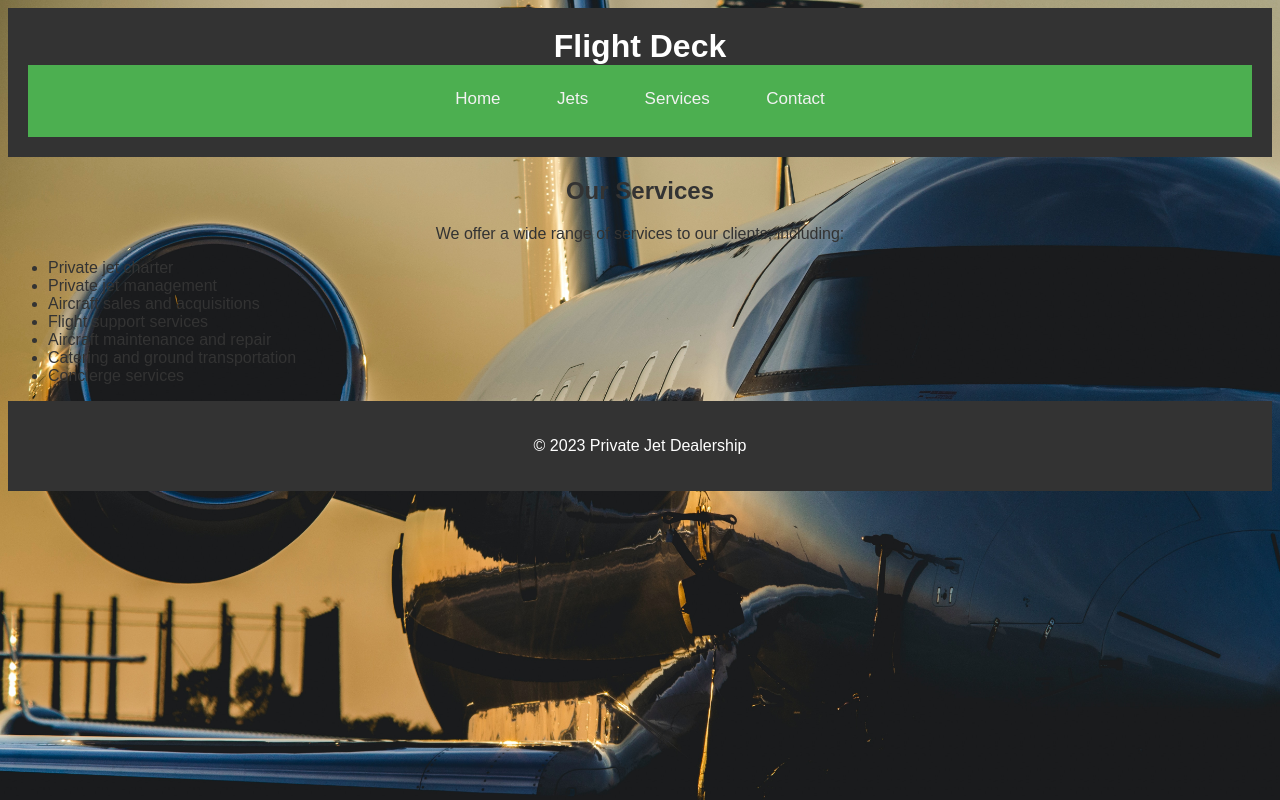
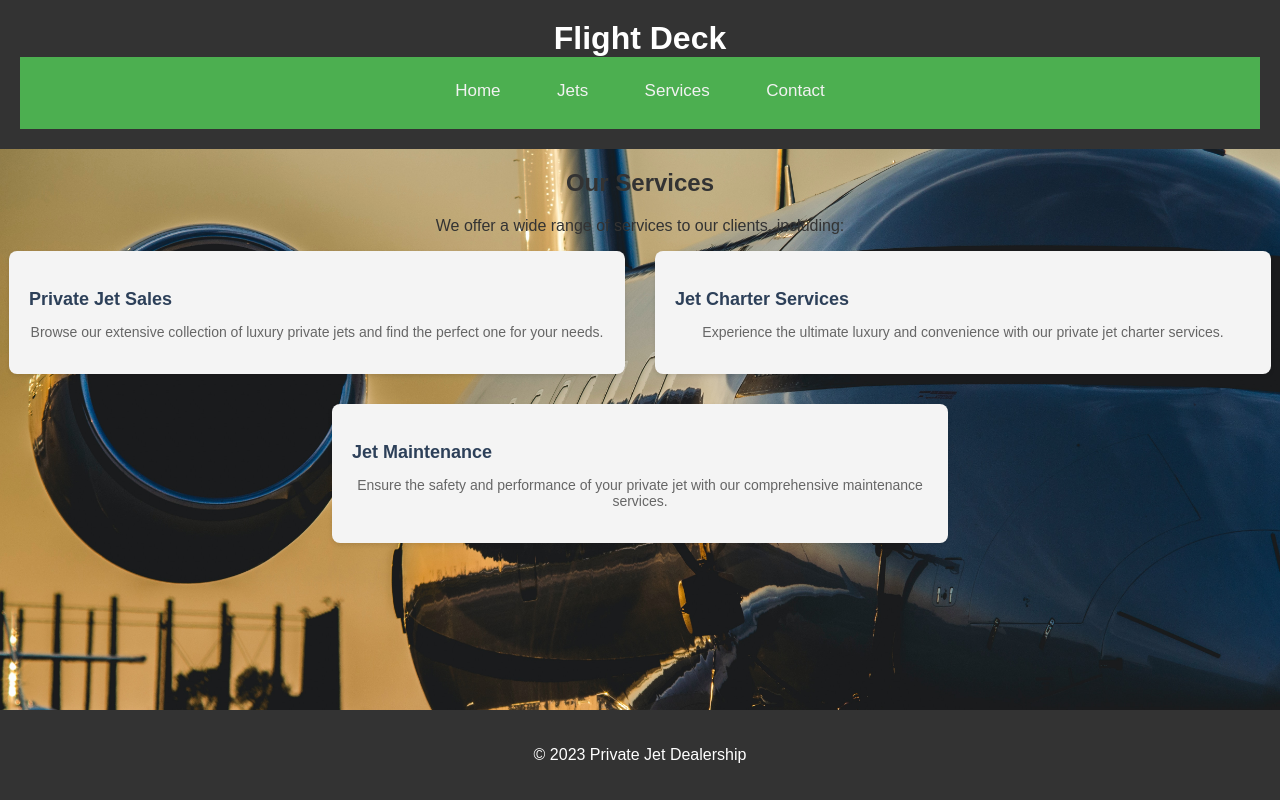
Before and after one commit to RiwajSinghChaudhary/project, a Flask app: page /services in a window 1280 px wide. Run offline with Flask 3, Linux system fonts and the light colour scheme.

Commit message:
Add files via upload

```diff
--- a/Website/Templates/3rd.html
+++ b/Website/Templates/3rd.html
@@ -21,18 +21,10 @@
 	<section class="services">
 		<h1>Our Services</h1>
 		<p>We offer a wide range of services to our clients, including:</p>
-
-		<ul>
-			<li>Private jet charter</li>
-			<li>Private jet management</li>
-			<li>Aircraft sales and acquisitions</li>
-			<li>Flight support services</li>
-			<li>Aircraft maintenance and repair</li>
-			<li>Catering and ground transportation</li>
-			<li>Concierge services</li>
-		</ul>
+		<div id="services-container"></div>
 	</section>
 </body>
+<script src="services.js"></script>
 <footer>
 	<div class="container">
 		<p>&copy; 2023 Private Jet Dealership</p>
--- a/Website/Templates/4th.html
+++ b/Website/Templates/4th.html
@@ -19,7 +19,7 @@
 		</div>
 	</header>
 	<section class="contact">
-		<h2>Contact Us</h2>
+		<h1>Contact Us</h1>
 		<form method="post" action="submit_form.py">
 			<label for="name">Name:</label>
 			<input type="text" id="name" name="name" required>
--- /dev/null
+++ b/Website/Templates/services.js
@@ -0,0 +1,21 @@
+const servicesContainer = document.getElementById("services-container");
+
+fetch("services.json")
+  .then(response => response.json())
+  .then(data => {
+    data.services.forEach(service => {
+      const serviceElement = document.createElement("div");
+      serviceElement.classList.add("service");
+
+      serviceElement.innerHTML = `
+        <i class="fa ${service.icon}"></i>
+        <h3>${service.title}</h3>
+        <p>${service.description}</p>
+      `;
+
+      servicesContainer.appendChild(serviceElement);
+    });
+  })
+  .catch(error => {
+    console.error("Error fetching services data:", error);
+  });
--- /dev/null
+++ b/Website/Templates/services.json
@@ -0,0 +1,22 @@
+{
+  "services": [
+    {
+      "id": 1,
+      "title": "Private Jet Sales",
+      "description": "Browse our extensive collection of luxury private jets and find the perfect one for your needs.",
+      "icon": "fa-plane"
+    },
+    {
+      "id": 2,
+      "title": "Jet Charter Services",
+      "description": "Experience the ultimate luxury and convenience with our private jet charter services.",
+      "icon": "fa-calendar-alt"
+    },
+    {
+      "id": 3,
+      "title": "Jet Maintenance",
+      "description": "Ensure the safety and performance of your private jet with our comprehensive maintenance services.",
+      "icon": "fa-tools"
+    }
+  ]
+}
--- a/Website/Templates/style.css
+++ b/Website/Templates/style.css
@@ -43,11 +43,19 @@ main {
   margin-right: 20px;
 }
 
+html {
+  height: 100%;
+  box-sizing: border-box;
+}
 footer {
   background-color: #333;
   color: #fff;
   padding: 20px;
   text-align: center;
+  position: absolute;
+  right: 0;
+  left: 0;
+  bottom: 0;
 }
 body {
   font-family: Arial, sans-serif;
@@ -55,6 +63,11 @@ body {
   color: #333;
   background:url('background.jpg');
   background-size:cover;
+  position: relative;
+  margin: 0;
+  min-height: 100%;
+  padding-bottom: 6.74rem;
+  box-sizing: inherit;
 }
 
 form {
@@ -123,3 +136,153 @@ h1{
 p{
   text-align: center;
 }
+.jet-info {
+  display: flex;
+  justify-content: space-between;
+  align-items: center;
+  margin-bottom: 10px;
+  padding: 10px;
+  background-color: #f2f2f2;
+  border-radius: 5px;
+  box-shadow: 0 2px 4px rgba(0, 0, 0, 0.1);
+  transition: transform 0.3s ease-in-out;
+}
+
+.jet-info:hover {
+  transform: translateY(-5px);
+}
+
+.jet-info .make {
+  font-weight: bold;
+}
+
+.jet-info .model {
+  color: #666;
+}
+
+.jet-info .year {
+  color: #888;
+}
+
+.jet-info .price {
+  color: #008000;
+}
+#contact-form {
+  display: none;
+  position: fixed;
+  top: 50%;
+  left: 50%;
+  transform: translate(-50%, -50%);
+  background-color: #fff;
+  padding: 20px;
+  border-radius: 5px;
+  box-shadow: 0 2px 4px rgba(0, 0, 0, 0.2);
+  width: 400px;
+  margin: 0 auto;
+}
+
+#contact-form.show {
+  display: block;
+}
+
+#contact-form h2 {
+  margin-top: 0;
+}
+
+#contact-form form {
+  display: grid;
+  gap: 10px;
+}
+
+#contact-form input[type="text"],
+#contact-form textarea {
+  width: 100%;
+  padding: 10px;
+  border: 1px solid #ccc;
+  border-radius: 3px;
+  box-sizing: border-box;
+  margin-bottom: 10px;
+}
+
+#contact-form button[type="submit"] {
+  background-color: #008000;
+  color: #fff;
+  padding: 10px 20px;
+  border: none;
+  border-radius: 3px;
+  cursor: pointer;
+}
+
+#contact-form button[type="submit"]:hover {
+  background-color: #006400;
+}
+
+#contact-form button[type="button"] {
+  background-color: #ccc;
+  color: #fff;
+  padding: 10px 20px;
+  border: none;
+  border-radius: 3px;
+  cursor: pointer;
+}
+
+#contact-form button[type="button"]:hover {
+  background-color: #999;
+}
+#contact-form-container {
+  max-width: 500px;
+  margin: 0 auto;
+  padding: 20px;
+  background-color: #f2f2f2;
+  border-radius: 5px;
+}
+#contact-form label {
+  display: block;
+  margin-bottom: 10px;
+}
+
+#services-container {
+  display: flex;
+  flex-wrap: wrap;
+  justify-content: center;
+  gap: 30px;
+}
+
+.service {
+  flex-basis: 45%;
+  padding: 20px;
+  background-color: #f4f4f4;
+  border-radius: 8px;
+  box-shadow: 0px 2px 4px rgba(0, 0, 0, 0.1);
+  transition: transform 0.3s ease-in-out;
+}
+
+.service:hover {
+  transform: translateY(-5px);
+}
+
+.service i {
+  font-size: 24px;
+  margin-bottom: 10px;
+  color: #2d4059;
+}
+
+.service h3 {
+  font-size: 18px;
+  margin-bottom: 10px;
+  color: #2d4059;
+}
+
+.service p {
+  font-size: 14px;
+  color: #666666;
+}
+
+@media (max-width: 768px) {
+  .service {
+    flex-basis: 100%;
+  }
+  .jet-info{
+    flex-basis: 100%;
+  }
+}
```
Also changed, not shown: Website/Templates/2nd.html (+14 -23 lines), Website/Templates/app.js (added, +38 -0 lines), Website/Templates/inventory.json (added, +26 -0 lines).
